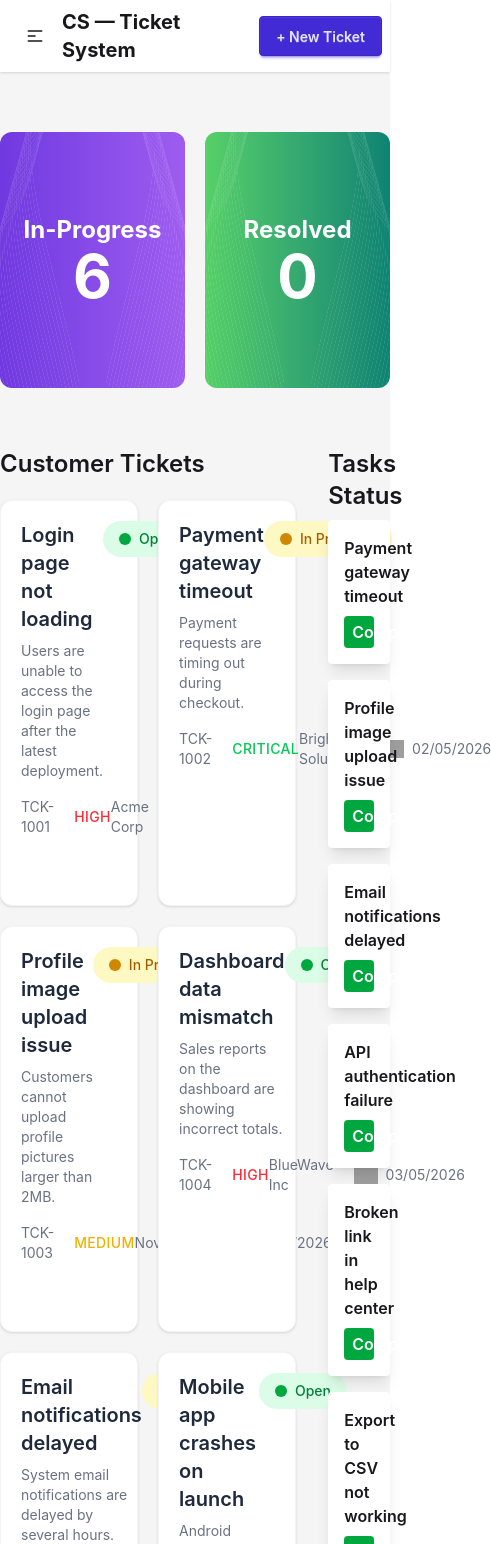
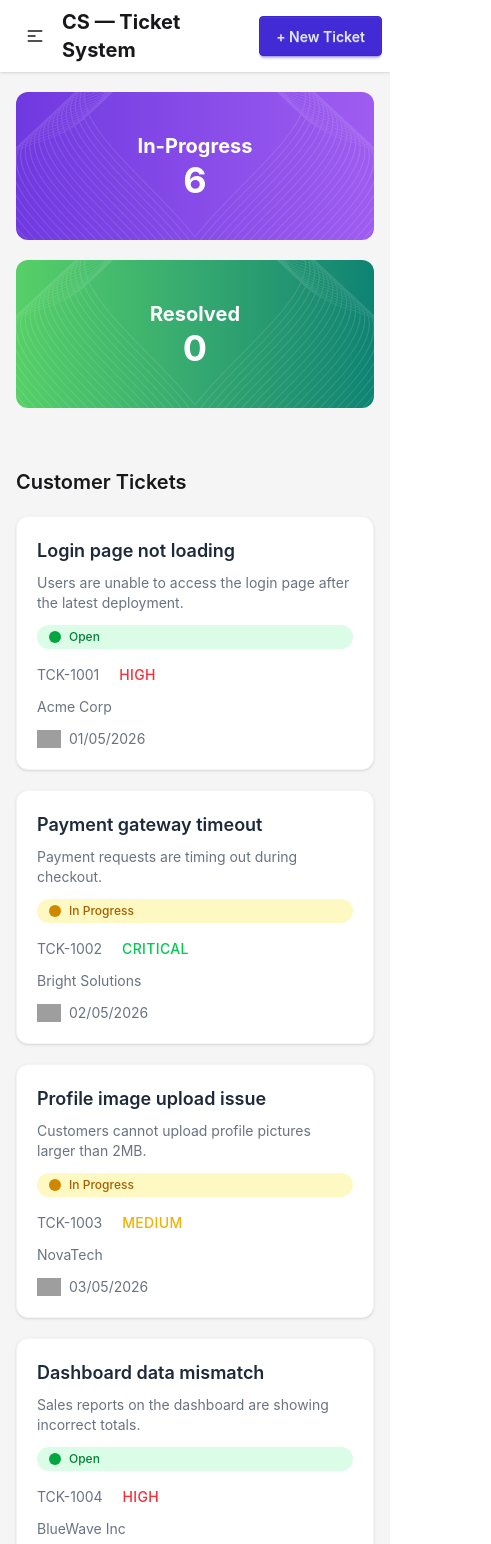
Before and after one commit to BlazeDashX/b12a7-customer-support, a React (Vite) app: page / in a window 390 px wide. Shown: the top 1544 px of the page, 491 px wide, since content can reach past the window. Built offline with nearby package versions, Linux system fonts and the light colour scheme; grey boxes are pictures that could not be loaded.

Commit message:
fixed mobile responsive issues

```diff
--- a/src/App.jsx
+++ b/src/App.jsx
@@ -35,7 +35,7 @@
 
     setTasks(updatedTasks);
 
-    toast.info("Task completed successfully!");
+    toast.success("Task completed successfully!");
   };
 
   const handleAddTask = (newTask) => {
@@ -58,17 +58,17 @@
     );
 
     setTasks(updatedTasks);
-    toast.success("Task added successfully!");
+    toast.info("Task added successfully!");
   };
 
   return (
     <>
       <Navbar></Navbar>
-      <div className="max-w-7xl mx-auto ">
-        <Hero taskInProgress={taskInProgress} resolveTask={resolvedTask}></Hero>
-        <div className="grid grid-cols-9 gap-8 mt-15">
-          <div className="col-span-7">
-            <h2 className="font-semibold text-2xl mb-5">Customer Tickets</h2>
+<div className="max-w-7xl mx-auto px-4 sm:px-6 lg:px-0">
+          <Hero taskInProgress={taskInProgress} resolveTask={resolvedTask}></Hero>
+<div className="grid grid-cols-1  lg:grid-cols-9 gap-8 mt-15">
+   <div className="lg:col-span-7">
+            <h2 className="font-semibold text-xl md:text-2xl mb-5">Customer Tickets</h2>
             <Suspense fallback={<div>Loading...</div>}>
               <TicketCards
                 tasks={tasks}
@@ -78,7 +78,7 @@
               ></TicketCards>
             </Suspense>
           </div>
-          <div className="col-span-2 ">
+          <div className="lg:col-span-2">
             <div>
               <h2 className="font-semibold text-2xl mb-2">Tasks Status</h2>
               <TaskStatusCard
--- a/src/components/Hero.jsx
+++ b/src/components/Hero.jsx
@@ -2,52 +2,52 @@
 
 const Hero = ({taskInProgress,resolveTask}) => {
   return (
-    <div className="flex gap-5 pt-15">
-      <div className="relative h-64 flex-1 overflow-hidden rounded-xl bg-linear-to-r from-[#7038E0] to-[#9F5CF0]">
+    <div className="flex flex-col md:flex-row gap-5 pt-5 md:pt-15">
+      <div className="relative py-10 md:py-0 h-48 md:h-64 flex-1 overflow-hidden rounded-xl bg-linear-to-r from-[#7038E0] to-[#9F5CF0]">
 
         <img
           src={leftImg}
           alt=""
-          className="absolute left-0 top-0 w-3/7 h-full "
+          className="absolute left-0 top-0 w-1/2 md:w-3/7 h-full "
         />
 
         <img
           src={leftImg}
           alt=""
-          className="absolute right-0 bottom-0 w-3/7 h-full scale-x-[-1]"
+          className="absolute right-0 bottom-0 w-1/2 md:w-3/7 h-full scale-x-[-1]"
         />
 
         <div className="relative z-10 flex h-full flex-col items-center justify-center ">
-          <h1 className="text-2xl font-bold text-white">
+          <h1 className="text-xl md:text-2xl font-bold text-white">
             In-Progress
           </h1>
 
-          <span className="text-6xl font-bold text-white">
+          <span className="text-4xl md:text-6xl font-bold text-white">
             {taskInProgress?.length}
           </span>
         </div>
       </div>
 
-        <div className="relative h-64 flex-1 overflow-hidden rounded-xl bg-linear-to-r from-[#56D067] to-[#0D8372]">
+        <div className="relative py-10 md:py-0 h-48 md:h-64 flex-1 overflow-hidden rounded-xl bg-linear-to-r from-[#56D067] to-[#0D8372]">
 
         <img
           src={leftImg}
           alt=""
-          className="absolute left-0 top-0 w-3/7 h-full "
+          className="absolute left-0 top-0 w-1/2 md:w-3/7 h-full "
         />
 
         <img
           src={leftImg}
           alt=""
-          className="absolute right-0 bottom-0 w-3/7 h-full scale-x-[-1]"
+          className="absolute right-0 bottom-0 w-1/2 md:w-3/7 h-full scale-x-[-1]"
         />
 
         <div className="relative z-10 flex h-full flex-col items-center justify-center ">
-          <h1 className="text-2xl font-bold text-white">
+          <h1 className="text-xl md:text-2xl font-bold text-white">
             Resolved
           </h1>
 
-          <span className="text-6xl font-bold text-white">
+          <span className="text-4xl md:text-6xl font-bold text-white">
             {resolveTask?.length}
           </span>
         </div>
--- a/src/components/Navbar.jsx
+++ b/src/components/Navbar.jsx
@@ -22,16 +22,16 @@
               </svg>
             </div>
             <ul
-              tabIndex="-1"
-              className="menu menu-sm dropdown-content bg-base-100 rounded-box z-1 mt-3 w-52 p-2 shadow"
+              tabIndex={0}
+              className="menu menu-sm dropdown-content bg-base-100 rounded-box z-50 mt-3 w-52 p-2 shadow"
             >
 
-                <li><a href="">Home</a></li>
-                <li><a href="">FAQ</a></li>
-                <li><a href="">Changelog</a></li>
-                <li><a href="">Blog</a></li>
-                <li><a href="">Download</a></li>
-                <li><a href="">Contact</a></li>
+                <li><a  href="">Home</a></li>
+                <li><a  href="">FAQ</a></li>
+                <li><a  href="">Changelog</a></li>
+                <li><a  href="">Blog</a></li>
+                <li><a  href="">Download</a></li>
+                <li><a  href="">Contact</a></li>
             </ul>
           </div>
           <a className="text-xl font-bold">CS — Ticket System</a>
@@ -39,12 +39,12 @@
 
         <div className="navbar-end">
             <ul className="gap-5 hidden lg:flex ">
-                <li><a href="">Home</a></li>
-                <li><a href="">FAQ</a></li>
-                <li><a href="">Changelog</a></li>
-                <li><a href="">Blog</a></li>
-                <li><a href="">Download</a></li>
-                <li><a href="">Contact</a></li>
+                <li><a className="hover:text-primary transition-colors duration-200" href="">Home</a></li>
+                <li><a className="hover:text-primary transition-colors duration-200" href="">FAQ</a></li>
+                <li><a className="hover:text-primary transition-colors duration-200" href="">Changelog</a></li>
+                <li><a className="hover:text-primary transition-colors duration-200" href="">Blog</a></li>
+                <li><a className="hover:text-primary transition-colors duration-200" href="">Download</a></li>
+                <li><a className="hover:text-primary transition-colors duration-200" href="">Contact</a></li>
             </ul>
           <a className="btn btn-primary ml-5">+ New Ticket</a>
         </div>
--- a/src/components/TicketCard.jsx
+++ b/src/components/TicketCard.jsx
@@ -4,19 +4,19 @@
     <div
     onClick={() => handleAddTask(ticket)}
     className="w-full rounded-xl bg-white p-5 shadow-sm border border-gray-100 cursor-pointer hover:shadow-xl transition-shadow duration-200">
-      <div className="mb-4 flex items-start justify-between">
+      <div className="mb-4 flex flex-col gap-3 sm:flex-row sm:items-start sm:justify-between">
         <div>
-          <h2 className="text-xl font-semibold text-[#1E293B]">
+          <h2 className="text-lg sm:text-xl font-semibold text-[#1E293B]">
             {ticket.title}
           </h2>
 
-          <p className="mt-2 max-w-xl text-sm text-gray-500">
+          <p className="mt-2 text-sm text-gray-500 break-words">
             {ticket.description}
           </p>
         </div>
 
         <div
-          className={`${ticket.status === "Open" ? "bg-green-100 text-green-700" : "bg-yellow-100 text-yellow-700"} flex items-center gap-2 rounded-full px-4 py-2 text-sm font-medium whitespace-nowrap`}
+          className={`${ticket.status === "Open" ? "bg-green-100 text-green-700" : "bg-yellow-100 text-yellow-700"} flex items-center gap-2 rounded-full px-3 sm:px-4 py-1 sm:py-2 text-xs sm:text-sm font-medium whitespace-nowrap`}
         >
           <span
             className={`${ticket.status === "Open" ? "bg-green-600" : "bg-yellow-600"} h-3 w-3 rounded-full`}
@@ -25,7 +25,7 @@
         </div>
       </div>
 
-      <div className="flex items-center justify-between text-sm">
+      <div className="flex flex-col gap-3 sm:flex-row sm:items-center sm:justify-between text-sm">
         <div className="flex items-center gap-5">
           <span className="text-gray-500">{ticket.id}</span>
 
@@ -36,7 +36,7 @@
           </span>
         </div>
 
-        <div className="flex items-center gap-5 text-gray-500">
+        <div className="flex flex-col sm:flex-row sm:items-center gap-3 sm:gap-5 text-gray-500">
           <span>{ticket.customer}</span>
 
           <div className="flex items-center gap-2">
--- a/src/components/TicketCards.jsx
+++ b/src/components/TicketCards.jsx
@@ -3,7 +3,7 @@
 const TicketCards = ({tasks, taskInProgress, setTaskInProgress, handleAddTask}) => {
   return (
     <div>
-      <div className="grid grid-cols-2 grid-rows-6 gap-5">
+      <div className="grid grid-cols-1 md:grid-cols-2 gap-5">
         {
           tasks?.map((ticket) =>
           <TicketCard
```
